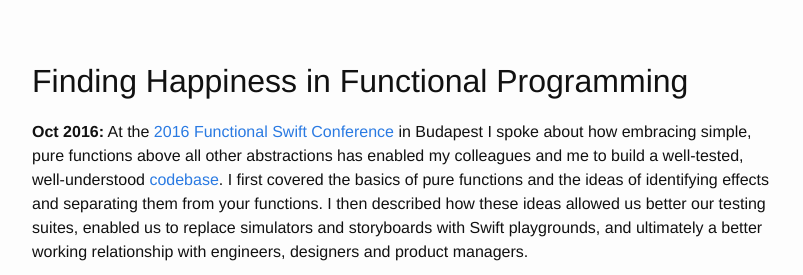
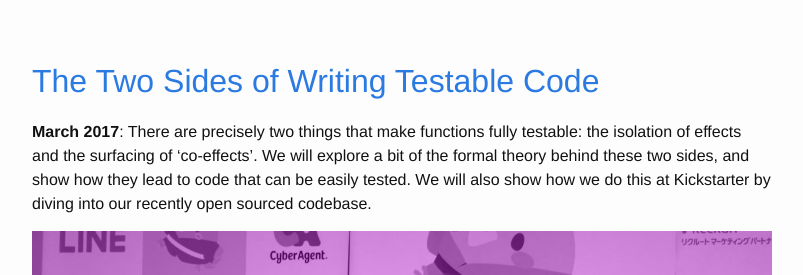
Before and after one commit to mbrandonw/mbrandonw.github.io, a Jekyll site: the page built from talks.md, in a window 1280 px wide and 900 px high, scrolled down 1075 px, cut to the strip 197-472 px from the top of the window. Shown: the whole strip, without its empty margins (238-1041 px from the left). Built offline with Jekyll 4.4.1, drawn with Linux system fonts in a browser that asks for light colours; Markdown is read by kramdown in place of the engine named in the settings.

Commit message:
Added my try swift talk.

```diff
--- a/talks.md
+++ b/talks.md
@@ -23,6 +23,14 @@ I’m available to speak at conferences and meetups, so please feel free to drop
 
 <br>
 
+## [The Two Sides of Writing Testable Code](https://news.realm.io/news/try-swift-brandon-williams-writing-testable-code/)
+
+**March 2017**: There are precisely two things that make functions fully testable: the isolation of effects and the surfacing of ‘co-effects’. We will explore a bit of the formal theory behind these two sides, and show how they lead to code that can be easily tested. We will also show how we do this at Kickstarter by diving into our recently open sourced codebase.
+
+[![The two sides of writing testable code]({{ site.url }}/assets/two-sides-of-testing.jpg)](https://news.realm.io/news/try-swift-brandon-williams-writing-testable-code/)
+
+<br>
+
 ## Finding Happiness in Functional Programming
 **Oct 2016:** At the [2016 Functional Swift Conference](http://2016.funswiftconf.com) in Budapest I spoke about how embracing simple, pure functions above all other abstractions has enabled my colleagues and me to build a well-tested, well-understood [codebase](https://kickstarter.engineering/open-sourcing-our-android-and-ios-apps-6891be909fcd). I first covered the basics of pure functions and the ideas of identifying effects and separating them from your functions. I then described how these ideas allowed us better our testing suites, enabled us to replace simulators and storyboards with Swift playgrounds, and ultimately a better working relationship with engineers, designers and product managers.
 
```
Also changed, not shown: assets/two-sides-of-testing.jpg (added).
